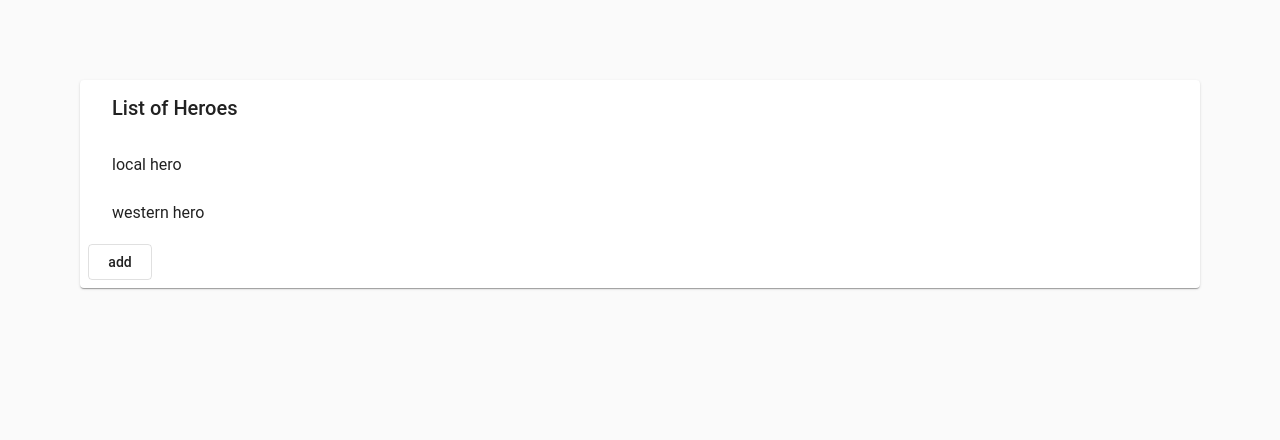
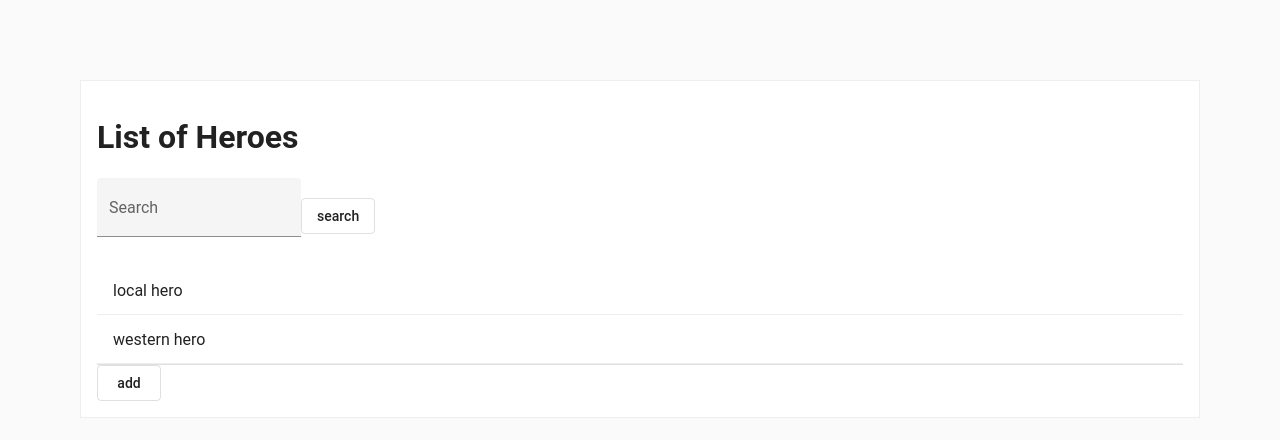
Before and after one commit to jmascuf/heroes, an Angular app: page /heroes in a window 1280 px wide. Shown: the top 440 px of the page. Built offline with nearby package versions, Linux system fonts and the light colour scheme.

Commit message:
search, delete fix

```diff
--- a/src/app/hero/list/list.component.css
+++ b/src/app/hero/list/list.component.css
@@ -0,0 +1,3 @@
+.hero-file{
+  border-bottom:#EEE .1pt solid;
+}
--- a/src/app/hero/list/list.component.html
+++ b/src/app/hero/list/list.component.html
@@ -1,12 +1,16 @@
-
-<mat-card>
-  <mat-card-header>
-    <mat-card-title>List of Heroes</mat-card-title>
-  </mat-card-header>
+<div class="heroes-viewer-wrapper">
+  <h1>List of Heroes</h1>
+  <form [formGroup]="searchForm">
+    <mat-form-field class="example-form-field" appearance="fill">
+      <mat-label>Search</mat-label>
+      <input matInput type="text" formControlName="searchText">
+    </mat-form-field>
+    <button mat-stroked-button (click)="search()">search</button>
+  </form>
   <mat-list role="list">
-    <mat-list-item *ngFor="let hero of heroes" role="listitem" (click)="goToDetail(hero.id)">{{hero.name}}</mat-list-item>
+    <mat-list-item *ngFor="let hero of heroes" role="listitem" (click)="goToDetail(hero.id)" class="hero-file">
+      {{hero.name}}</mat-list-item>
   </mat-list>
-  <mat-card-actions>
-    <button mat-stroked-button (click)="add()">add</button>
-  </mat-card-actions>
-</mat-card>
+  <mat-divider></mat-divider>
+  <button mat-stroked-button (click)="add()">add</button>
+</div>
--- a/src/app/hero/list/list.component.ts
+++ b/src/app/hero/list/list.component.ts
@@ -1,4 +1,5 @@
 import { Component, OnInit } from '@angular/core';
+import { FormControl, FormGroup } from '@angular/forms';
 import { Router } from '@angular/router';
 import { HeroService } from 'src/app/services/hero.service';
 import { Hero } from 'src/app/shared/interfaces/hero';
@@ -9,10 +10,15 @@ import { Hero } from 'src/app/shared/interfaces/hero';
   styleUrls: ['./list.component.css']
 })
 export class ListComponent implements OnInit {
-  heroes:Hero[] = [];
+  heroes: Hero[] = [];
 
-  constructor(private _heroService:HeroService,
-    private router: Router ) {
+
+  searchForm = new FormGroup({
+    searchText: new FormControl('')
+  })
+
+  constructor(private _heroService: HeroService,
+    private router: Router) {
 
   }
 
@@ -20,14 +26,20 @@ export class ListComponent implements OnInit {
     this.heroes = this._heroService.all();
   }
 
-  goToDetail(id:number){
+  goToDetail(id: number) {
 
-    this.router.navigate(['detail/'+id])
+    this.router.navigate(['detail/' + id])
   }
 
-  add(){
+  add() {
     this.router.navigate(['new'])
   }
 
+  search() {
+    let search = this.searchForm.controls['searchText'].value
+    console.log(search);
+
+    this.heroes = this._heroService.all().filter(x => x.name.indexOf(search) >= 0)
+  }
 
 }
--- a/src/app/services/hero.service.ts
+++ b/src/app/services/hero.service.ts
@@ -1,6 +1,4 @@
 import { Injectable } from '@angular/core';
-import { ɵINTERNAL_BROWSER_DYNAMIC_PLATFORM_PROVIDERS } from '@angular/platform-browser-dynamic';
-import { Observable, of } from 'rxjs';
 import { Hero } from '../shared/interfaces/hero';
 
 @Injectable({
@@ -41,13 +39,14 @@ export class HeroService {
   }
 
   delete(id: number) {
-    for (let i = 0; i <= this.heroes.length; i++) {
+    let index = null;
+    for (let i = 0; i < this.heroes.length && !index; i++) {
       if (this.heroes[i].id == id) {
-        this.heroes.splice(i, 1);
+        index = i;
+        this.heroes.splice(index, 1);
       }
     }
   }
-
 
   getNewId(): number {
     let n = 1;
--- a/src/styles.css
+++ b/src/styles.css
@@ -3,16 +3,25 @@
 body {
   font-family: Roboto, Arial, sans-serif;
   margin: 0;
-
 }
 
-.version-info {
-  font-size: 8pt;
-  float: right;
-  margin: 8px;
+.heroes-viewer-wrapper {
+  border: .1em solid #EEE;
+  background-color: white;
+  padding: 1em;
 }
+
 .container{
-
   margin: 0;
   padding: 5em;
 }
+
+.spacer {
+  flex: 1 1 auto;
+}
+
+.half-width-right {
+  width: 50%;
+  display: block;
+  justify-content: flex-end;
+}
```
Also changed, not shown: 1 other file (tests, documents, lock files or other folders).
